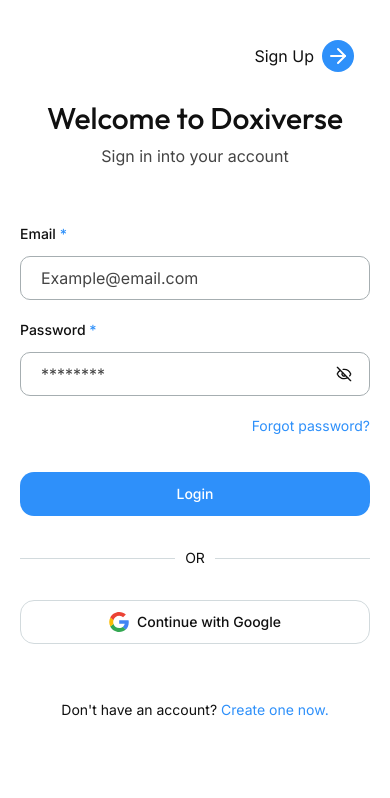
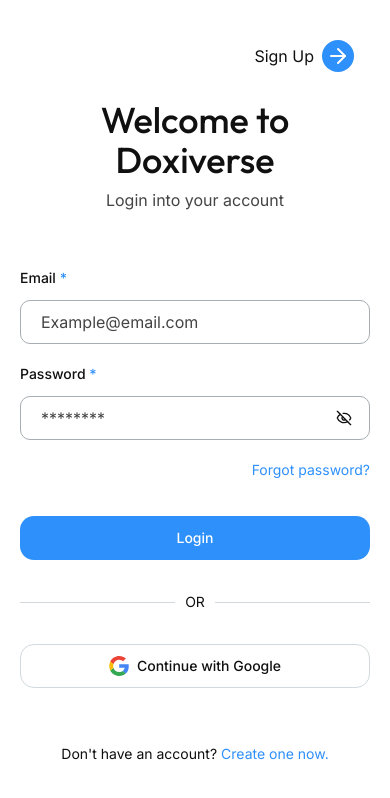
Before and after one commit to doxiversellc-create/front-end, a Next.js app: page /login in a window 390 px wide. Shown: the top 798 px of the page. Built offline with nearby package versions, Linux system fonts and the light colour scheme.

Commit message:
refactor: use consitant naming for links

```diff
--- a/app/(auth)/forgot-password/_components/ForgotPasswordForm.tsx
+++ b/app/(auth)/forgot-password/_components/ForgotPasswordForm.tsx
@@ -12,8 +12,7 @@ const ForgotPasswordForm = () => {
         </label>
         <Input className="w-full" type="email" placeholder="Example@email.com" />
       </div>
-
-      <Button className="rounded-xl mt-4">Login</Button>
+      <Button className="rounded-xl mt-4">Send Reset Link</Button>
     </form>
   );
 };
--- a/app/(auth)/login/_components/LoginForm.tsx
+++ b/app/(auth)/login/_components/LoginForm.tsx
@@ -40,7 +40,7 @@ const LoginForm = () => {
         </div>
       </div>
       <div className="w-full justify-end flex">
-        <Link href={"#"} className="text-sm  text-primary">
+        <Link href={"/forgot-password"} className="text-sm  text-primary">
           Forgot password?
         </Link>
       </div>
--- a/app/(auth)/login/page.tsx
+++ b/app/(auth)/login/page.tsx
@@ -9,10 +9,8 @@ const LoginPage = () => {
     <div className=" w-full h-full flex  justify-center relative">
       <div className="max-w-sm w-full  h-full py-20">
         <div className="flex flex-col gap-2 items-center justify-center text-center mb-14">
-          <h2 className="text-3xl sm:text-4xl font-outfit font-medium text-center">
-            Welcome to Doxiverse{" "}
-          </h2>
-          <p className="text-muted-foreground">Sign in into your account</p>
+          <h2 className="text-4xl font-outfit font-medium text-center">Welcome to Doxiverse </h2>
+          <p className="text-muted-foreground">Login into your account</p>
         </div>
         <div className="flex flex-col gap-8 mb-14">
           <LoginForm />
@@ -28,13 +26,13 @@ const LoginPage = () => {
         </div>
         <div className="flex items-start max-sm:text-sm justify-center w-full gap-1 pb-10 ">
           <p className="text-nowrap">Don&apos;t have an account?</p>
-          <Link href={"/sign-up"} className="text-primary">
+          <Link href={"/signup"} className="text-primary">
             Create one now.
           </Link>
         </div>
       </div>
       <Link
-        href={"/sign-up"}
+        href={"/signup"}
         className="flex items-center gap-2 absolute top-5 right-4 md:top-10 md:right-9 hover:text-primary transition-colors"
       >
         Sign Up
--- a/app/(auth)/sign-up/page.tsx
+++ b/app/(auth)/signup/page.tsx
@@ -29,7 +29,7 @@ const SignupPage = () => {
         <div className="flex items-start max-sm:text-sm justify-center w-full gap-1 pb-10 ">
           <p className="text-nowrap">Have an account?</p>
           <Link href={"/login"} className="text-primary">
-            Sign In now!
+            Login
           </Link>
         </div>
       </div>
@@ -37,7 +37,7 @@ const SignupPage = () => {
         href={"/login"}
         className="flex items-center gap-2 absolute top-5 right-4 md:top-10 md:right-9 hover:text-primary transition-colors"
       >
-        Sign In
+        Login
         <div className="size-8 rounded-full flex items-center justify-center text-white bg-primary">
           <ArrowRight size={16} />
         </div>
```
Also changed, not shown: app/(auth)/signup/_components/SignupForm.tsx (renamed from app/(auth)/sign-up/_components/SignupForm.tsx).
